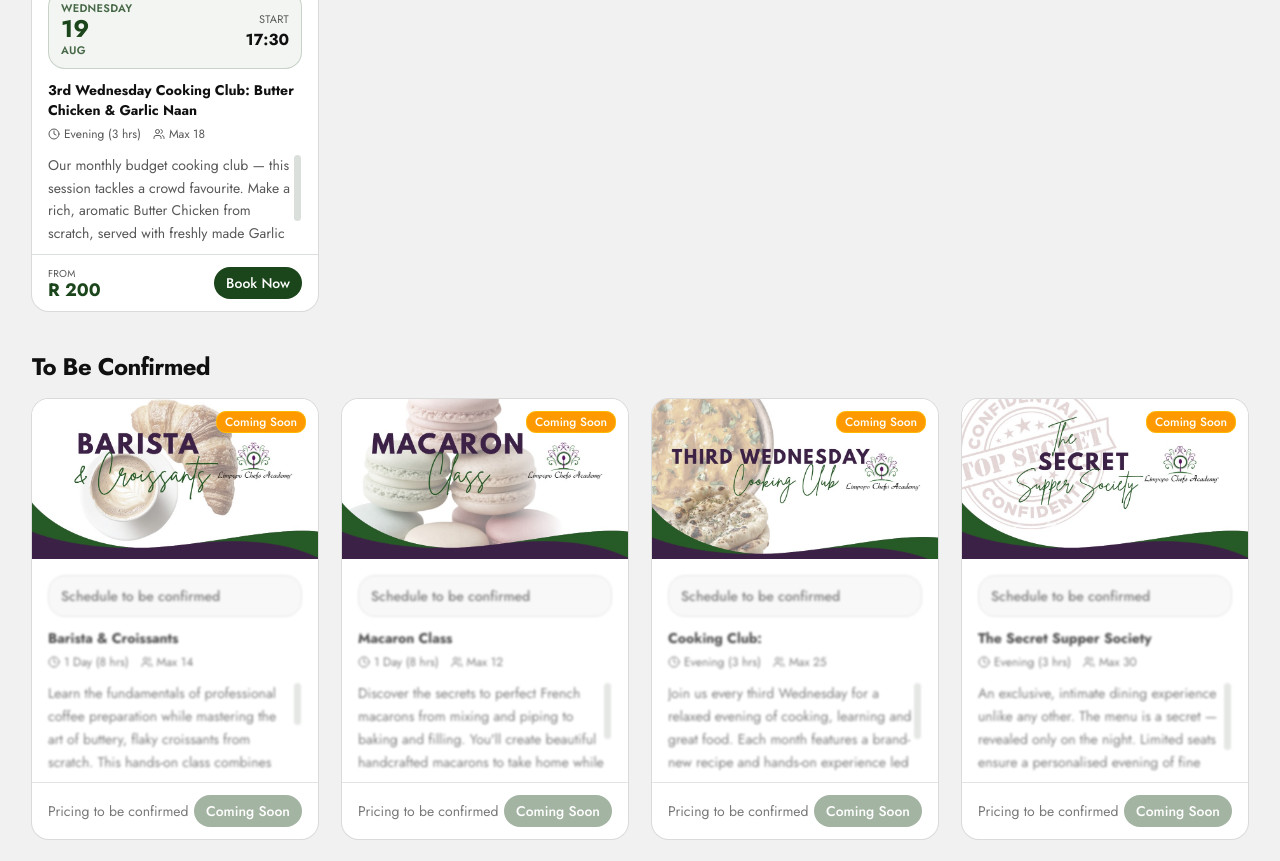
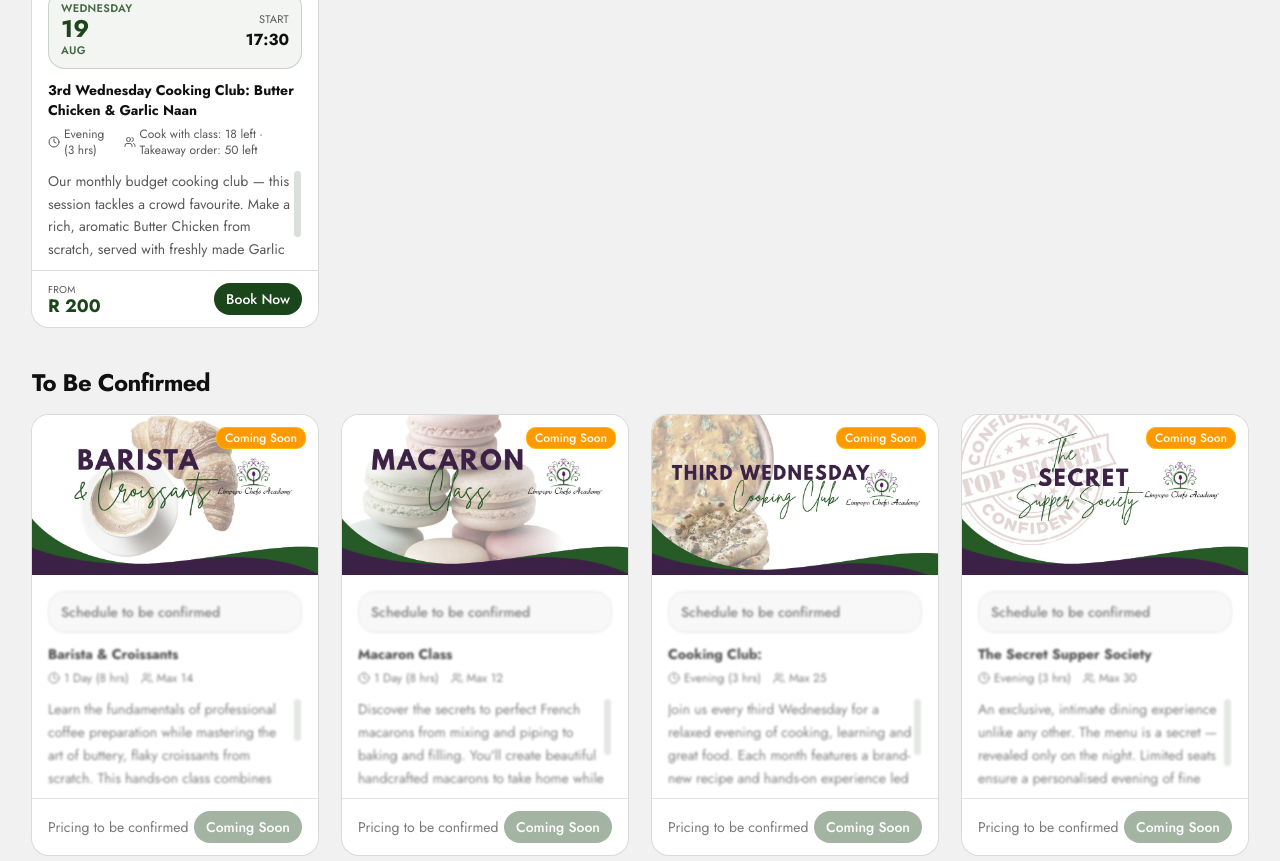
Before and after one commit to Angus2510/limpopo-chefs-short-courses, a Next.js app: page / in a window 1280 px wide. Shown: the part 880-1741 px from the top of the page. Built offline with nearby package versions, Linux system fonts and the light colour scheme; no server answers; the database is empty.

Commit message:
Add course availability API and enhance booking components with availability checks

```diff
--- /dev/null
+++ b/app/api/availability/route.ts
@@ -0,0 +1,58 @@
+import { NextResponse } from "next/server";
+import { prisma } from "@/lib/prisma";
+import { COURSES } from "@/lib/courses";
+
+type AvailabilityByCourse = Record<
+  string,
+  {
+    remaining: number;
+    choiceRemaining?: Record<string, number>;
+  }
+>;
+
+export async function GET() {
+  const paidBookings = await prisma.booking.findMany({
+    where: { status: "paid" },
+    select: {
+      courseId: true,
+      courseTitle: true,
+      participants: true,
+    },
+  });
+
+  const availability: AvailabilityByCourse = {};
+
+  for (const course of COURSES) {
+    const bookingsForCourse = paidBookings.filter(
+      (booking) => booking.courseId === course.id,
+    );
+
+    const paidParticipants = bookingsForCourse.reduce(
+      (sum, booking) => sum + booking.participants,
+      0,
+    );
+
+    const courseAvailability: AvailabilityByCourse[string] = {
+      remaining: Math.max(course.maxParticipants - paidParticipants, 0),
+    };
+
+    if (course.bookingChoices?.length) {
+      const choiceRemaining: Record<string, number> = {};
+
+      for (const choice of course.bookingChoices) {
+        const choiceCapacity = choice.maxParticipants ?? course.maxParticipants;
+        const paidForChoice = bookingsForCourse
+          .filter((booking) => booking.courseTitle.includes(`(${choice.label})`))
+          .reduce((sum, booking) => sum + booking.participants, 0);
+
+        choiceRemaining[choice.id] = Math.max(choiceCapacity - paidForChoice, 0);
+      }
+
+      courseAvailability.choiceRemaining = choiceRemaining;
+    }
+
+    availability[course.id] = courseAvailability;
+  }
+
+  return NextResponse.json({ availability });
+}
--- a/app/api/checkout/route.ts
+++ b/app/api/checkout/route.ts
@@ -1,5 +1,6 @@
 import { NextRequest, NextResponse } from "next/server";
 import { prisma } from "@/lib/prisma";
+import { COURSES } from "@/lib/courses";
 import { randomUUID } from "crypto";
 
 export async function POST(req: NextRequest) {
@@ -56,6 +57,54 @@ export async function POST(req: NextRequest) {
       );
     }
 
+    const course = COURSES.find((item) => item.id === String(courseId));
+    if (!course) {
+      return NextResponse.json({ error: "Invalid course" }, { status: 400 });
+    }
+
+    const normalizedChoiceId = bookingChoiceId ? String(bookingChoiceId) : null;
+    const selectedChoice = normalizedChoiceId
+      ? course.bookingChoices?.find((choice) => choice.id === normalizedChoiceId)
+      : null;
+
+    if (normalizedChoiceId && !selectedChoice) {
+      return NextResponse.json(
+        { error: "Invalid booking option" },
+        { status: 400 },
+      );
+    }
+
+    const capacity = selectedChoice?.maxParticipants ?? course.maxParticipants;
+    const paidCount = await prisma.booking.aggregate({
+      _sum: { participants: true },
+      where: {
+        courseId: String(courseId),
+        status: "paid",
+        ...(selectedChoice
+          ? { courseTitle: { contains: `(${selectedChoice.label})` } }
+          : {}),
+      },
+    });
+
+    const alreadyPaid = paidCount._sum.participants ?? 0;
+    const remaining = Math.max(capacity - alreadyPaid, 0);
+
+    if (participantsNumber > remaining) {
+      return NextResponse.json(
+        {
+          error:
+            remaining > 0
+              ? `Only ${remaining} spot(s) left for this option.`
+              : "This option is sold out.",
+        },
+        { status: 409 },
+      );
+    }
+
+    const sanitizedCourseTitle = selectedChoice
+      ? `${course.title} (${selectedChoice.label})`
+      : course.title;
+
     const amountInCents = Math.round(
       pricePerPersonNumber * participantsNumber * 100,
     );
@@ -78,22 +127,20 @@ export async function POST(req: NextRequest) {
         failureUrl: `${baseUrl}/payment/cancelled`,
         metadata: {
           courseId,
-          courseTitle,
+          courseTitle: sanitizedCourseTitle,
           campus,
           date,
-          participants: String(participants),
+          participants: String(participantsNumber),
           bookingChoiceId: bookingChoiceId ? String(bookingChoiceId) : "",
-          bookingChoiceLabel: bookingChoiceLabel
-            ? String(bookingChoiceLabel)
-            : "",
+          bookingChoiceLabel: selectedChoice?.label ?? "",
           customerEmail: email,
           customerName: `${firstName} ${lastName}`,
           clientReferenceId,
         },
         lineItems: [
           {
-            displayName: courseTitle,
-            quantity: Number(participants),
+            displayName: sanitizedCourseTitle,
+            quantity: participantsNumber,
             pricingDetails: { price: Math.round(pricePerPersonNumber * 100) },
             description: `${campus} Campus · ${date}`,
           },
@@ -121,7 +168,7 @@ export async function POST(req: NextRequest) {
         email: String(email).trim().toLowerCase(),
         phone: String(phone).trim(),
         courseId: String(courseId),
-        courseTitle: String(courseTitle),
+        courseTitle: sanitizedCourseTitle,
         campus: String(campus),
         date: String(date),
         participants: participantsNumber,
--- a/app/page.tsx
+++ b/app/page.tsx
@@ -1,6 +1,6 @@
 "use client";
 
-import { useState } from "react";
+import { useEffect, useState } from "react";
 import Image from "next/image";
 import { Badge } from "@/components/ui/badge";
 import { Button } from "@/components/ui/button";
@@ -63,9 +63,42 @@ function getDateParts(dateStr: string) {
   };
 }
 
+type AvailabilityMap = Record<
+  string,
+  {
+    remaining: number;
+    choiceRemaining?: Record<string, number>;
+  }
+>;
+
 export default function ShortCoursesPage() {
   const [activeCampus, setActiveCampus] = useState<Campus | "All">("All");
   const [bookingCourse, setBookingCourse] = useState<Course | null>(null);
+  const [availability, setAvailability] = useState<AvailabilityMap>({});
+
+  useEffect(() => {
+    let mounted = true;
+
+    async function loadAvailability() {
+      try {
+        const res = await fetch("/api/availability", { cache: "no-store" });
+        if (!res.ok) return;
+
+        const data = (await res.json()) as { availability?: AvailabilityMap };
+        if (mounted && data.availability) {
+          setAvailability(data.availability);
+        }
+      } catch {
+        // Keep static fallback values when the availability endpoint is not reachable.
+      }
+    }
+
+    loadAvailability();
+
+    return () => {
+      mounted = false;
+    };
+  }, []);
 
   const visible = COURSES.filter((c) => {
     const campusMatch =
@@ -222,6 +255,18 @@ export default function ShortCoursesPage() {
                 const dateParts =
                   !section.isTbc && nextDate ? getDateParts(nextDate) : null;
                 const timeLabel = CONFIRMED_TIMES[course.id];
+                const courseAvailability = availability[course.id];
+                const remainingText = course.bookingChoices?.length
+                  ? course.bookingChoices
+                      .map((choice) => {
+                        const remaining =
+                          courseAvailability?.choiceRemaining?.[choice.id] ??
+                          choice.maxParticipants ??
+                          course.maxParticipants;
+                        return `${choice.label}: ${remaining} left`;
+                      })
+                      .join(" · ")
+                  : `${courseAvailability?.remaining ?? course.maxParticipants} left`;
 
                 return (
                   <Card
@@ -304,10 +349,17 @@ export default function ShortCoursesPage() {
                           <Clock className="w-3 h-3 shrink-0" />
                           {course.duration}
                         </span>
-                        <span className="flex items-center gap-1">
-                          <Users className="w-3 h-3 shrink-0" />
-                          Max {course.maxParticipants}
-                        </span>
+                        {available ? (
+                          <span className="flex items-center gap-1">
+                            <Users className="w-3 h-3 shrink-0" />
+                            {remainingText}
+                          </span>
+                        ) : (
+                          <span className="flex items-center gap-1">
+                            <Users className="w-3 h-3 shrink-0" />
+                            Max {course.maxParticipants}
+                          </span>
+                        )}
                       </div>
                       <ScrollArea className="mt-3 h-22 pr-2">
                         <p className="text-sm text-muted-foreground leading-relaxed">
--- a/components/booking-sheet.tsx
+++ b/components/booking-sheet.tsx
@@ -1,6 +1,6 @@
 "use client";
 
-import { useState } from "react";
+import { useEffect, useState } from "react";
 import Image from "next/image";
 import {
   Sheet,
@@ -38,6 +38,11 @@ interface BookingSheetProps {
   defaultCampus?: Campus | null;
 }
 
+type CourseAvailability = {
+  remaining: number;
+  choiceRemaining?: Record<string, number>;
+};
+
 const INPUT =
   "w-full h-9 px-3 text-sm rounded-lg border border-border bg-background placeholder:text-muted-foreground/50 focus:outline-none focus:ring-1 focus:ring-primary transition-shadow";
 
@@ -61,30 +66,84 @@ export function BookingSheet({
   const [email, setEmail] = useState("");
   const [phone, setPhone] = useState("");
   const [loading, setLoading] = useState(false);
+  const [availabilityLoading, setAvailabilityLoading] = useState(false);
+  const [availability, setAvailability] = useState<CourseAvailability | null>(
+    null,
+  );
   const [error, setError] = useState<string | null>(null);
-
-  if (!course) return null;
+  const courseId = course?.id;
 
   const selectedBookingChoice =
-    course.bookingChoices?.find((choice) => choice.id === bookingChoiceId) ??
-    course.bookingChoices?.[0] ??
+    course?.bookingChoices?.find((choice) => choice.id === bookingChoiceId) ??
+    course?.bookingChoices?.[0] ??
     null;
-  const pricePerPerson = Number(selectedBookingChoice?.price ?? course.price);
+  const pricePerPerson = Number(selectedBookingChoice?.price ?? course?.price ?? 0);
   const safePricePerPerson = Number.isFinite(pricePerPerson)
     ? pricePerPerson
     : 0;
   const safeParticipants = Number.isFinite(participants) ? participants : 1;
   const total = safePricePerPerson * safeParticipants;
-  const hasDates = course.availableDates.length > 0;
-  const needsChoice = (course.bookingChoices?.length ?? 0) > 0;
+  const selectedCapacity =
+    selectedBookingChoice?.maxParticipants ?? course?.maxParticipants ?? 0;
+  const selectedRemaining = Math.max(
+    availability
+      ? selectedBookingChoice
+        ? (availability.choiceRemaining?.[selectedBookingChoice.id] ??
+          selectedCapacity)
+        : availability.remaining
+      : selectedCapacity,
+    0,
+  );
+  const hasDates = (course?.availableDates.length ?? 0) > 0;
+  const needsChoice = (course?.bookingChoices?.length ?? 0) > 0;
   const canBook =
+    !!course &&
     !!campus &&
     (!needsChoice || !!selectedBookingChoice) &&
+    selectedRemaining > 0 &&
+    participants <= selectedRemaining &&
     (!hasDates || !!selectedDate) &&
     firstName.trim().length > 0 &&
     lastName.trim().length > 0 &&
     /^[^\s@]+@[^\s@]+\.[^\s@]+$/.test(email.trim()) &&
     phone.trim().length > 0;
+
+  useEffect(() => {
+    const currentCourseId = courseId;
+    if (!open || !currentCourseId) return;
+    const courseKey: string = currentCourseId;
+
+    let mounted = true;
+
+    async function loadAvailability() {
+      setAvailabilityLoading(true);
+      try {
+        const res = await fetch("/api/availability", { cache: "no-store" });
+        if (!res.ok) return;
+
+        const data = (await res.json()) as {
+          availability?: Record<string, CourseAvailability>;
+        };
+
+        if (mounted) {
+          setAvailability(data.availability?.[courseKey] ?? null);
+        }
+      } catch {
+        if (mounted) setAvailability(null);
+      } finally {
+        if (mounted) setAvailabilityLoading(false);
+      }
+    }
+
+    loadAvailability();
+
+    return () => {
+      mounted = false;
+    };
+  }, [open, courseId]);
+
+  if (!course) return null;
+  const activeCourse = course;
 
   async function handleBook() {
     if (!canBook || loading) return;
@@ -96,10 +155,10 @@ export function BookingSheet({
         method: "POST",
         headers: { "Content-Type": "application/json" },
         body: JSON.stringify({
-          courseId: course!.id,
+          courseId: course.id,
           courseTitle: selectedBookingChoice
-            ? `${course!.title} (${selectedBookingChoice.label})`
-            : course!.title,
+            ? `${course.title} (${selectedBookingChoice.label})`
+            : course.title,
           campus,
           date: selectedDate,
           participants,
@@ -151,11 +210,11 @@ export function BookingSheet({
             <span className="sr-only">Close</span>
           </SheetClose>
 
-          {course.cardImage ? (
+          {activeCourse.cardImage ? (
             <div className="relative w-full h-28 mb-3 rounded-xl overflow-hidden bg-white/15 ring-1 ring-white/25">
               <Image
-                src={course.cardImage}
-                alt={`${course.title} image`}
+                src={activeCourse.cardImage}
+                alt={`${activeCourse.title} image`}
                 fill
                 className="object-cover"
                 sizes="(max-width: 640px) 100vw, 420px"
@@ -163,24 +222,24 @@ export function BookingSheet({
             </div>
           ) : (
             <div className="text-5xl mb-3 leading-none select-none">
-              {course.emoji}
+              {activeCourse.emoji}
             </div>
           )}
 
           <SheetHeader className="p-0 gap-0.5">
             <SheetTitle className="text-white text-xl font-bold leading-snug">
-              {course.title}
+              {activeCourse.title}
             </SheetTitle>
           </SheetHeader>
 
           <div className="flex flex-wrap gap-1.5 mt-3">
             <Badge className="bg-white/20 text-white border-white/30 text-[10px] flex items-center gap-1">
               <Clock className="w-2.5 h-2.5" />
-              {course.duration}
+              {activeCourse.duration}
             </Badge>
             <Badge className="bg-white/20 text-white border-white/30 text-[10px] flex items-center gap-1">
               <Users className="w-2.5 h-2.5" />
-              Max {course.maxParticipants}
+              {selectedRemaining} left
             </Badge>
           </div>
         </div>
@@ -189,7 +248,7 @@ export function BookingSheet({
         <div className="flex-1 min-h-0 overflow-y-auto">
           <div className="p-5 space-y-5">
             <p className="text-sm text-muted-foreground leading-relaxed">
-              {course.description}
+              {activeCourse.description}
             </p>
 
             <Separator />
@@ -201,8 +260,8 @@ export function BookingSheet({
                 Select Campus
               </h3>
               <div className="grid grid-cols-2 gap-2">
-                {(course.campuses.length > 0
-                  ? course.campuses
+                {(activeCourse.campuses.length > 0
+                  ? activeCourse.campuses
                   : (["Mokopane", "Polokwane"] as Campus[])
                 ).map((c) => (
                   <button
@@ -229,7 +288,7 @@ export function BookingSheet({
               <h3 className="text-sm font-semibold text-foreground mb-3">
                 Choose a Date
               </h3>
-              {course.availableDates.length === 0 ? (
+              {activeCourse.availableDates.length === 0 ? (
                 <div className="bg-muted rounded-lg p-4 text-center space-y-1">
                   <p className="text-sm font-medium text-foreground">
                     Dates to be confirmed
@@ -247,7 +306,7 @@ export function BookingSheet({
                 </div>
               ) : (
                 <div className="grid grid-cols-2 gap-2">
-                  {course.availableDates.map((date) => (
+                  {activeCourse.availableDates.map((date) => (
                     <button
                       key={date}
                       onClick={() => setSelectedDate(date)}
@@ -275,7 +334,7 @@ export function BookingSheet({
                     Choose Option
                   </h3>
                   <div className="grid gap-2">
-                    {course.bookingChoices!.map((choice) => (
+                    {activeCourse.bookingChoices!.map((choice) => (
                       <button
                         key={choice.id}
                         onClick={() => setBookingChoiceId(choice.id)}
@@ -290,9 +349,19 @@ export function BookingSheet({
                           <p className="text-sm font-semibold text-foreground">
                             {choice.label}
                           </p>
-                          <p className="text-sm font-bold text-primary">
-                            {formatPrice(choice.price)} pp
-                          </p>
+                          <div className="text-right">
+                            <p className="text-sm font-bold text-primary">
+                              {formatPrice(choice.price)} pp
+                            </p>
+                            <p className="text-[11px] text-muted-foreground">
+                              {
+                                availability?.choiceRemaining?.[choice.id] ??
+                                choice.maxParticipants ??
+                                activeCourse.maxParticipants
+                              }{" "}
+                              left
+                            </p>
+                          </div>
                         </div>
                         {choice.note && (
                           <p className="text-xs text-muted-foreground mt-1">
@@ -332,18 +401,26 @@ export function BookingSheet({
                 <button
                   onClick={() =>
                     setParticipants((p) =>
-                      Math.min(course.maxParticipants, p + 1),
+                      Math.min(selectedRemaining, p + 1),
                     )
                   }
-                  disabled={participants >= course.maxParticipants}
+                  disabled={participants >= selectedRemaining || selectedRemaining === 0}
                   className="w-9 h-9 rounded-full border border-border flex items-center justify-center hover:border-primary hover:text-primary disabled:opacity-40 disabled:cursor-not-allowed transition-colors"
                 >
                   <Plus className="w-4 h-4" />
                 </button>
                 <span className="text-xs text-muted-foreground">
-                  (max {course.maxParticipants})
+                  ({selectedRemaining} remaining)
                 </span>
               </div>
+              {selectedRemaining === 0 && (
+                <p className="text-xs text-destructive mt-2">
+                  This option is sold out.
+                </p>
+              )}
+              {availabilityLoading && (
+                <p className="text-xs text-muted-foreground mt-2">Checking availability...</p>
+              )}
             </div>
 
             <Separator />
@@ -414,7 +491,7 @@ export function BookingSheet({
                 What&apos;s Included
               </h3>
               <ul className="space-y-2">
-                {course.includes.map((item, i) => (
+                {activeCourse.includes.map((item, i) => (
                   <li
                     key={i}
                     className="flex items-center gap-2 text-sm text-muted-foreground"
--- a/lib/courses.ts
+++ b/lib/courses.ts
@@ -21,6 +21,7 @@ export interface Course {
     id: string;
     label: string;
     price: number;
+    maxParticipants?: number;
     note?: string;
   }>;
   availableDates: string[]; // ISO: YYYY-MM-DD — empty means TBC
@@ -59,17 +60,19 @@ export const COURSES: Course[] = [
         id: "cook-with-class",
         label: "Cook with class",
         price: 275,
+        maxParticipants: 18,
         note: "Hands-on cooking session",
       },
       {
         id: "takeaway",
         label: "Takeaway order",
         price: 200,
+        maxParticipants: 50,
         note: "Order for collection",
       },
     ],
     availableDates: ["2026-08-19"],
-    maxParticipants: 18,
+    maxParticipants: 15,
     instructor: "Chef Kelly  ",
     includes: ["All ingredients", "Tasting portions", "Recipe card"],
     emoji: "🍛",
```
